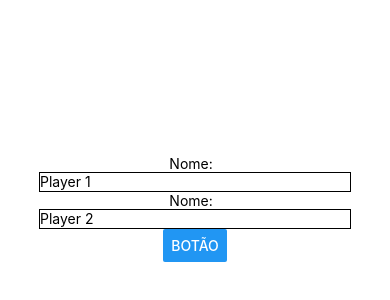
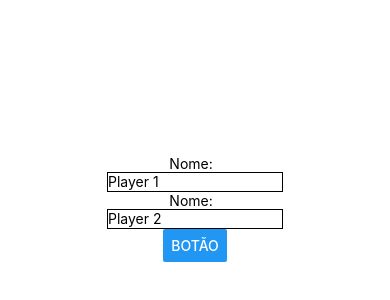
Before and after one commit to kauesandrade/Android-IOS-PWA-Weg, a React Native app in the folder Aula 1/: screen / in a window 390 px wide. Shown: the part 214-514 px from the top of the page. Built offline with nearby package versions, Linux system fonts and the light colour scheme.

Commit message:
set user name and changing the users

```diff
--- a/Aula 1/App.js
+++ b/Aula 1/App.js
@@ -1,24 +1,37 @@
 import { StatusBar } from 'expo-status-bar';
 import { useState } from 'react';
-import { StyleSheet, Text, View, Button, TextInput } from 'react-native';
+import { StyleSheet, View } from 'react-native';
+import Home from './src/Home';
+import Jogo from './src/Jogo';
 
 export default function App() {
 
   const[player1, setPlayer1] = useState("");
   const[player2, setPlayer2] = useState("");
+  const[screen, setScreen] = useState("home");
 
-  const handleClick = (event) =>{
-    alert(player1 + " X " + player2);
+  const checkScreen = (screenName) => screenName === screen;
+
+  const setJogadores = (nome1, nome2) =>{
+    setPlayer1(nome1);
+    setPlayer2(nome2);
   }
+
+  const changeScreen = (newScreen) => setScreen(newScreen)
+
 
   return (
     <View style={styles.container}>
-      <Text>Nome: {player1} </Text>
-      <TextInput  style= {styles.input} placeholder = 'Player 1' onChangeText={setPlayer1}/>
-      <Text>Nome: {player2} </Text>
-      <TextInput  style= {styles.input} placeholder = 'Player 2' onChangeText={setPlayer2}/>
-      <Button title='Botão' onPress={handleClick}/>
       <StatusBar style="auto" />
+      {checkScreen("home") &&
+      (<Home
+        mudarNomeJogadores = {setJogadores}
+        changeScreen = {changeScreen}
+        />
+      )}
+      {checkScreen("jogo") && <Jogo
+      changeScreen = {changeScreen}
+      />}
     </View>
   );
 }
@@ -38,17 +51,3 @@ const styles = StyleSheet.create({
     borderWidth: 1,
   },
 });
-
-
-function myState (_state){
-
-  let state = _state
-
-  function setState(value){
-    state = value
-  }
-
-  return [state, setState];
-}
-
-const [nome, setNome] = myState ("Kauê");
--- /dev/null
+++ b/Aula 1/src/Home.js
@@ -0,0 +1,57 @@
+import { useState } from 'react';
+import { StyleSheet, Text, View, Button, TextInput } from 'react-native';
+
+export default function Home({mudarNomeJogadores, changeScreen}) {
+
+  const[player1, setPlayer1] = useState("");
+  const[player2, setPlayer2] = useState("");
+
+  const handleClick = (event) =>{
+
+    if(!player1 && !player2){
+        alert("Digite os nomes dos players para seguir");
+    }
+    else if(!player1){
+        alert("digite o nome do player 1");
+    }else if (!player2){
+        alert("digite o nome do player 2");
+    }else{
+        alert(player1 + " X " + player2);
+        if(mudarNomeJogadores){
+            mudarNomeJogadores(player1, player2)
+            changeScreen("jogo")
+        }
+    }
+
+
+
+  }
+
+  return (
+    <View style={styles.container}>
+      <Text>Nome: {player1} </Text>
+      <TextInput  style= {styles.input} placeholder = 'Player 1' onChangeText={setPlayer1}/>
+
+      <Text>Nome: {player2} </Text>
+      <TextInput  style= {styles.input} placeholder = 'Player 2' onChangeText={setPlayer2}/>
+
+      <Button title='Botão' onPress={handleClick}/>
+    </View>
+  );
+}
+
+const styles = StyleSheet.create({
+  container: {
+    flex: 1,
+    backgroundColor: '#fff',
+    alignItems: 'center',
+    justifyContent: 'center',
+  },
+  input: {
+    width: "80%",
+    height: 20,
+    borderStyle: "solid",
+    boderColor: "black",
+    borderWidth: 1,
+  },
+});
--- /dev/null
+++ b/Aula 1/src/Jogo.js
@@ -0,0 +1,17 @@
+import { View, Text, Button } from 'react-native-web';
+
+export default function Jogo(props){
+
+    const handleClick = () => {
+        props.changeScreen("home")
+    }
+
+    return(
+        <View>
+            <Text>
+                Jogo
+            </Text>
+            <Button title='Voltar' onPress={handleClick}/>
+        </View>
+    )
+}
```
